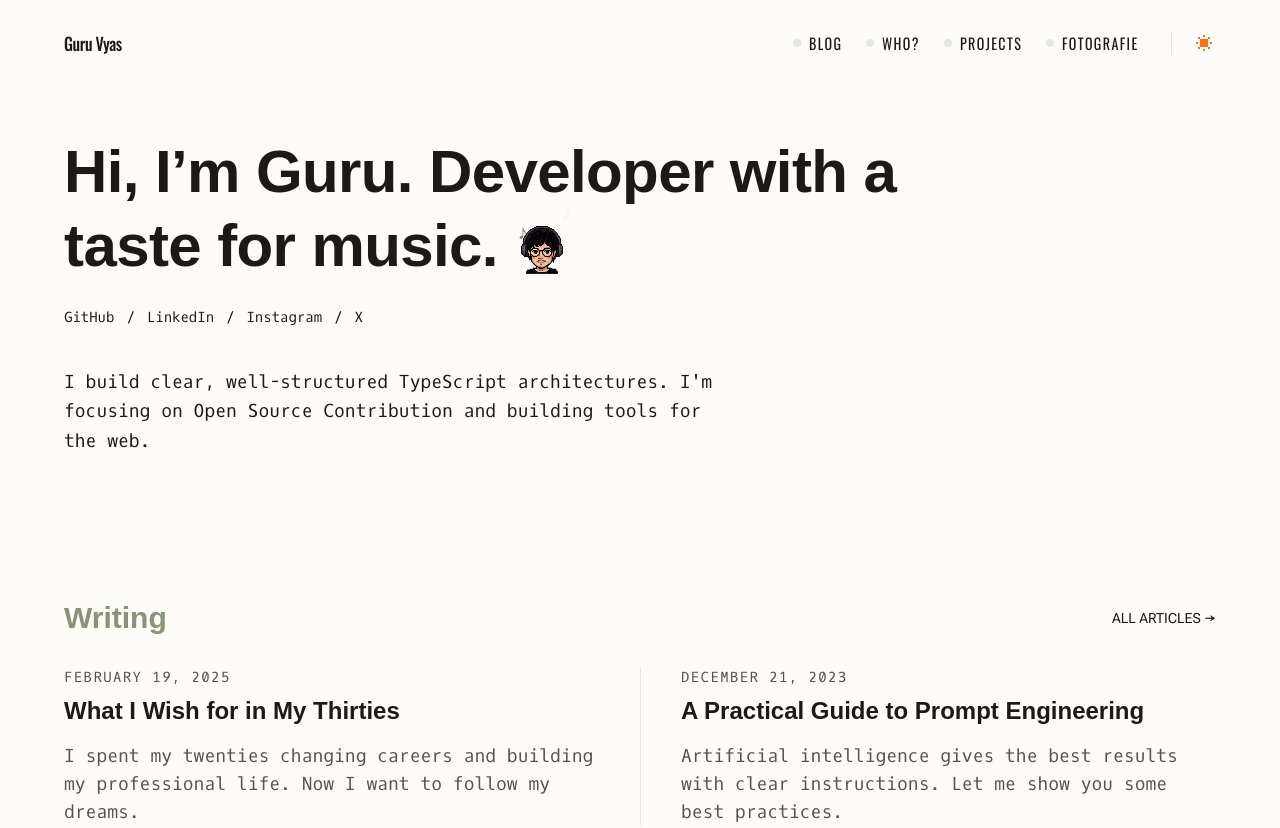
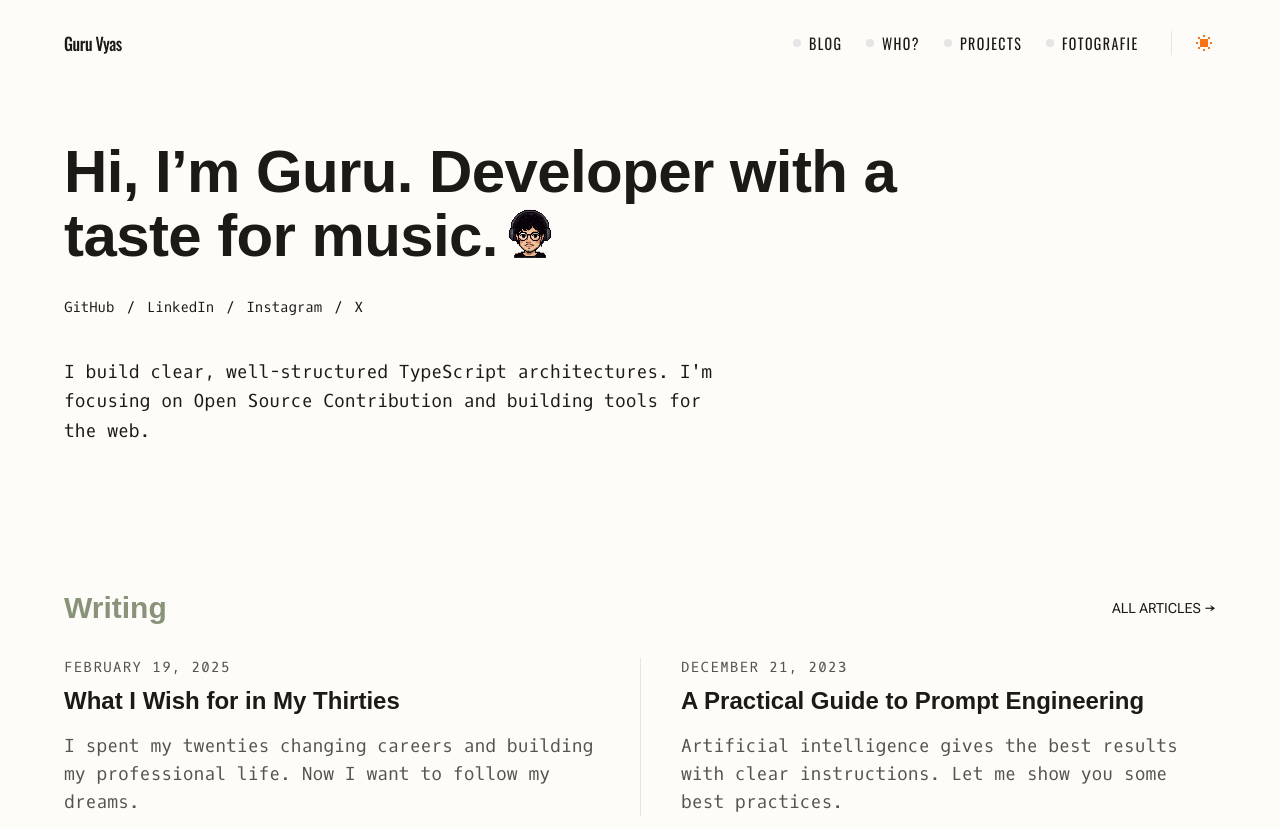
Before and after one commit to wakeupguruu/portfolio, a Next.js app: page / in a window 1280 px wide. Shown: the top 828 px of the page. Built offline with nearby package versions, Linux system fonts and the light colour scheme; a web font is replaced by a local one.

Commit message:
style(layout): align header padding with main content

```diff
--- a/app/page.tsx
+++ b/app/page.tsx
@@ -1,6 +1,6 @@
 import Image from "next/image";
 import { PixelIcon } from "@/components/pixel-icon";
-import { MusicNotes } from "@/components/music-notes";
+import { HeroAnimation } from "@/components/hero-animation";
 import Link from "next/link";
 import { Header } from "@/components/Header";
 import { Footer } from "@/components/Footer";
@@ -45,8 +45,7 @@ export default function Home() {
           <h1 className="font-tasa text-4xl font-extrabold leading-none tracking-[-0.04em] text-[#1c1917] dark:text-[#ededed] sm:text-6xl max-w-4xl">
             <span>Hi, I’m Guru. Developer with a taste for music.</span>
 
-            <span className="relative inline-flex items-center justify-center ml-3 translate-y-3 sm:translate-y-4">
-              <MusicNotes />
+            <HeroAnimation className="align-bottom">
               <Image
                 src="/hero-character-removebg-preview.png"
                 alt="Guru Character"
@@ -54,7 +53,7 @@ export default function Home() {
                 height={64}
                 className="w-10 h-10 sm:w-16 sm:h-16 object-contain"
               />
-            </span>
+            </HeroAnimation>
           </h1>
 
           <div className="mt-8 flex flex-wrap items-center gap-2 text-sm font-oxygen text-muted-foreground">
--- a/components/photo-grid.tsx
+++ b/components/photo-grid.tsx
@@ -37,7 +37,7 @@ export function PhotoGrid({ photos }: PhotoGridProps) {
             transition={{ delay: i * 0.1 }}
             onClick={() => setSelectedPhoto(photo)}
           >
-            <div className="relative w-full aspect-[4/3] overflow-hidden bg-white/5">
+            <div className="relative w-full aspect-4/3 overflow-hidden bg-white/5">
               <Image
                 src={photo.src}
                 alt={photo.alt}
@@ -57,7 +57,7 @@ export function PhotoGrid({ photos }: PhotoGridProps) {
       {/* Lightbox Overlay */}
       {selectedPhoto && (
         <div
-          className="fixed inset-0 z-[100] flex items-center justify-center bg-background/95 backdrop-blur-sm p-4"
+          className="fixed inset-0 z-100 flex items-center justify-center bg-background/95 backdrop-blur-sm p-4"
           onClick={() => setSelectedPhoto(null)}
         >
           <div className="absolute top-4 right-4 text-muted cursor-pointer hover:text-foreground">
```
